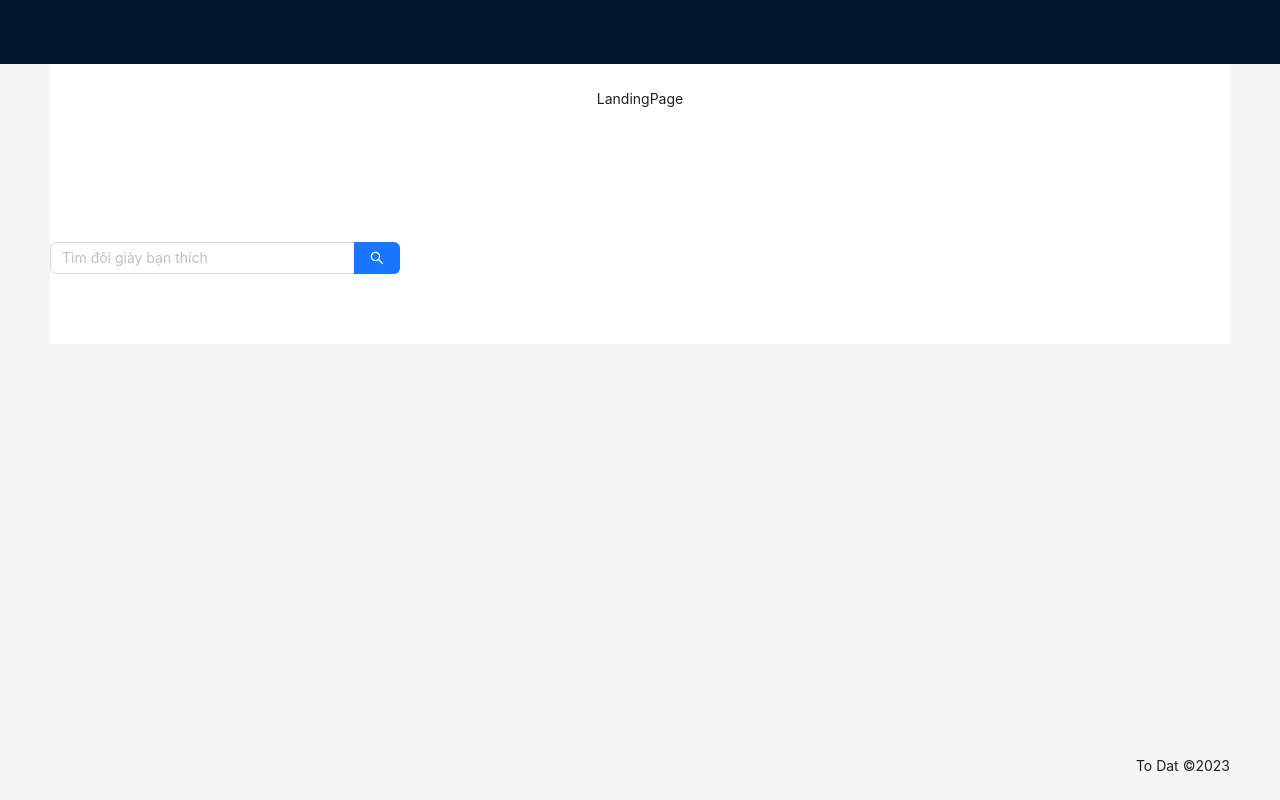
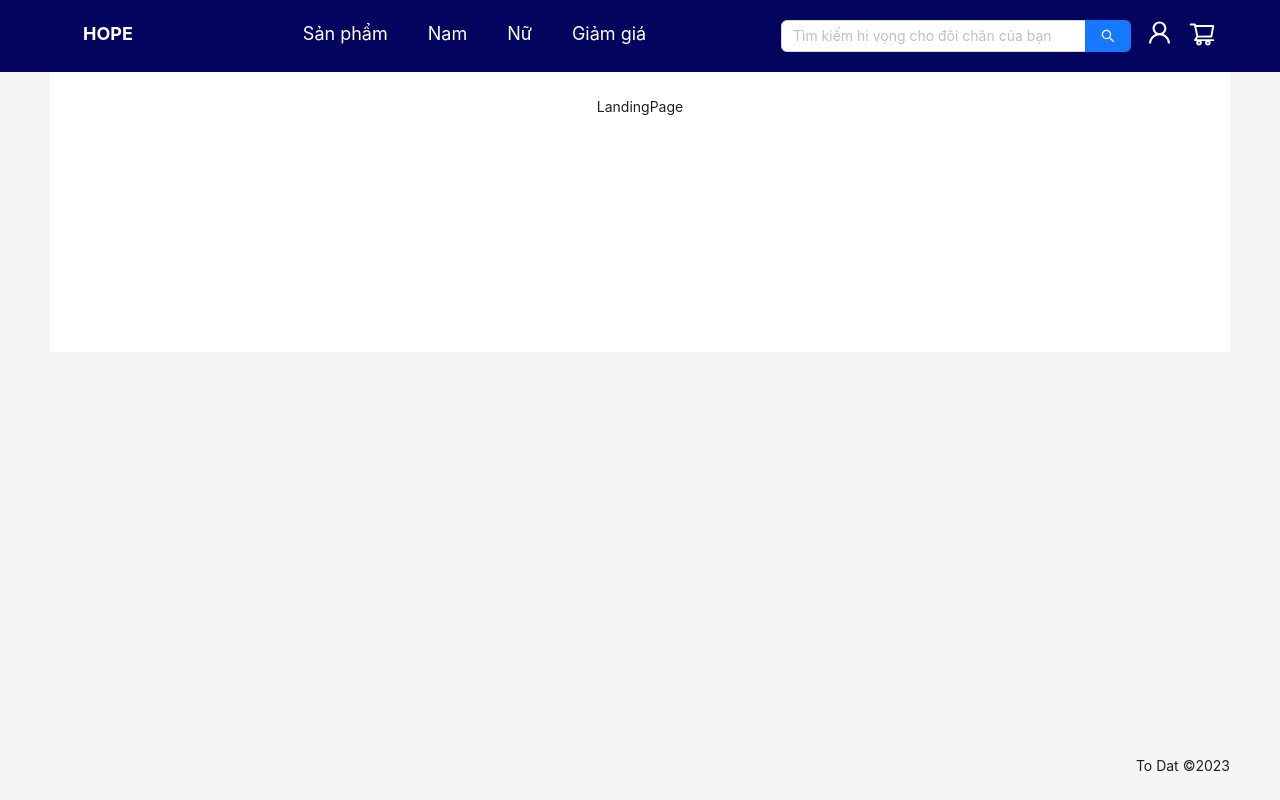
Before and after one commit to tltd0807/client, a React (Create React App) app: page / in a window 1280 px wide. Built offline with nearby package versions, Linux system fonts and the light colour scheme.

Commit message:
change header

```diff
--- a/src/App.js
+++ b/src/App.js
@@ -7,6 +7,7 @@ import LandingPage from "./pages/LandingPage";
 import SignUpPage from "./pages/SignUpPage";
 import ForgotPage from "./pages/ForgotPage";
 import ResetPage from "./pages/ResetPage";
+import Address from "./pages/User/Address";
 
 import "./App.css";
 
@@ -17,6 +18,7 @@ function App() {
         <Route path="/" element={<LandingPage />} />
         <Route path="/home" element={<HomePage />} />
         <Route path="/account" element={<Account />} />
+        <Route path="/account/address" element={<Address />} />
         <Route path="/admin" element={<AdminHome />} />
         <Route path="/login" element={<Login />} />
         <Route path="/signup" element={<SignUpPage />} />
--- /dev/null
+++ b/src/layout/HeaderComponent.jsx
@@ -0,0 +1,64 @@
+import React, { useContext } from 'react'
+import { Link } from 'react-router-dom'
+import { Input, Popover } from 'antd';
+import { ShoppingCartOutlined ,UserOutlined  } from '@ant-design/icons';
+import AuthContext from '../store/authCtx';
+const { Search } = Input;
+
+const HeaderComponent = (props) => {
+  const authCtx=useContext( AuthContext)
+  const content = (
+    <div>
+      <p className='font-bold'>{`${authCtx.firstName||'A'} ${authCtx.lastName||'A'}`}</p>
+      <br />
+      <ul className='list-disc ml-[10px]' >
+        <li><Link to={'/account'}>Tài khoản của tôi</Link> </li>
+        <li><Link to={'/account/address'}>Danh sách địa chỉ</Link> </li>
+        <li>Đăng xuất</li>
+      </ul>
+
+    </div>
+  );
+const cartContent=(
+<div>
+  <p >cartItem1</p>
+  <p>cartItem2</p>
+</div>);
+
+  return (
+    <header className='flex justify-between px-12 py-5 bg-[#03045e] text-white'>
+      <div>
+        <Link to={'/'}>
+        <span className=" font-bold text-lg w-[120px] h-8 inline-block px-[20px] cursor-pointer hover:text-[#48cae4]">HOPE</span>
+        </Link>
+        </div>
+      <nav className='flex space-x-10 text-[18px]'>
+        <div className='hover:text-[#48cae4] hover:cursor-pointer'>Sản phẩm</div>
+        <div className='hover:text-[#48cae4] hover:cursor-pointer'>Nam</div>
+        <div className='hover:text-[#48cae4] hover:cursor-pointer'>Nữ</div>
+        <div className='hover:text-[#48cae4] hover:cursor-pointer'>Giảm giá</div>
+      </nav>
+      <div className='flex space-x-4'>
+        <div>
+         <Search placeholder="Tìm kiếm hi vọng cho đôi chân của bạn" loading={false} enterButton  className='w-[350px]'/>
+        </div>
+        <Popover content={content} title="Thông tin tài khoản">
+          <div>
+            <UserOutlined className='text-white text-[25px] hover:text-[#48cae4] hover:cursor-pointer'/>
+          </div>
+  </Popover>
+  <Popover content={cartContent} title="GIỎ HÀNG">
+          <div>
+            <ShoppingCartOutlined style={{fontSize: '28px'}}  className='text-white text-[25px] hover:text-[#48cae4] hover:cursor-pointer' />
+          </div>
+  </Popover>
+          <div>
+
+          </div>
+
+      </div>
+    </header>
+  )
+}
+
+export default HeaderComponent
--- a/src/layout/Layout.jsx
+++ b/src/layout/Layout.jsx
@@ -1,72 +1,17 @@
 import React from "react";
 import "../index.css";
-import { Input, Layout, theme, Space,  Menu  } from "antd";
-import { SearchOutlined,ShoppingCartOutlined ,UserOutlined  } from '@ant-design/icons';
-import { Link, useNavigate } from "react-router-dom";
-const { Search } = Input;
-const { Header, Content, Footer } = Layout;
+import {Layout, theme } from "antd";
+import HeaderComponent from "./HeaderComponent";
+const {  Content, Footer } = Layout;
 ;
 const LayoutComponent = (props) => {
   // const navigate = useNavigate();
-  const navItem = [
-    {
-      label: "Sản phẩm",
-      to: "/",
-    },
-    {
-      label: "Nam",
-      to: "/",
-    },
-    {
-      label: "Nữ",
-      to: "/",
-    },
-    {
-      label: "Ưu đãi",
-      to: "/",
-    }
-  ];
-  const getItem = (label, key) => {
-    return {
-      key,
-      label,
-    };
-  };
-  const items = navItem.map((item, index) =>
-  getItem(item.label, index.toString())
-);
   const {
     token: { colorBgContainer }
   } = theme.useToken();
   return (
     <Layout className="layout min-h-screen">
-      <Header className="flex justify-between w-full items-center">
-
-      <Space direction="horizontal" size={390} wrap={true} >
-
-        <Link to={'/'}>
-        <span className="text-white font-bold text-lg w-[120px] h-8 inline-block px-[20px] cursor-pointer hover:text-[#48cae4]">HOPE</span></Link>
-
-        <Menu
-            style={{ minWidth: 300, flex: "auto", justifyContent: "center" }}
-            theme="dark"
-            mode="horizontal"
-            // onClick={(e) => {
-            //   navigate(navItem[e.key].to, { state: { position: e.key } });
-            // }}
-            items={navItem}
-          />
-      <Space direction="horizontal" size={20}>
-      <Search placeholder="Tìm đôi giày bạn thích" onSearch={(val)=>console.log(val)} enterButton={<SearchOutlined />}  style={{
-        width: 350,
-        marginTop:"15px",
-      }}/>
-      <UserOutlined className='text-white text-[25px]'/>
-        <ShoppingCartOutlined style={{fontSize: '25px', color:'white'}}  />
-        </Space>
-     </Space>
-
-      </Header>
+      <HeaderComponent></HeaderComponent>
       <Content
         style={{
           padding: "0 50px"
--- /dev/null
+++ b/src/pages/User/Address.jsx
@@ -0,0 +1,9 @@
+import React from 'react'
+
+const Address = () => {
+  return (
+    <div>Address</div>
+  )
+}
+
+export default Address
```
